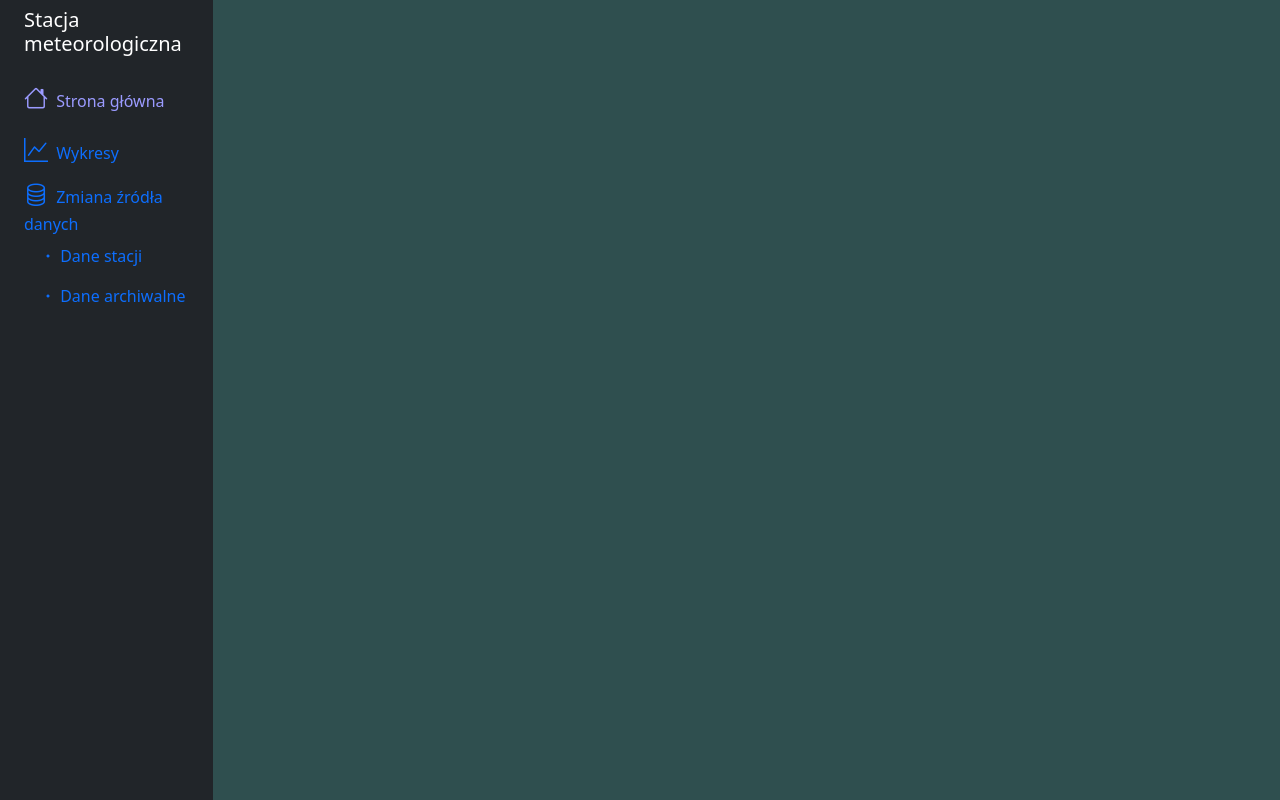
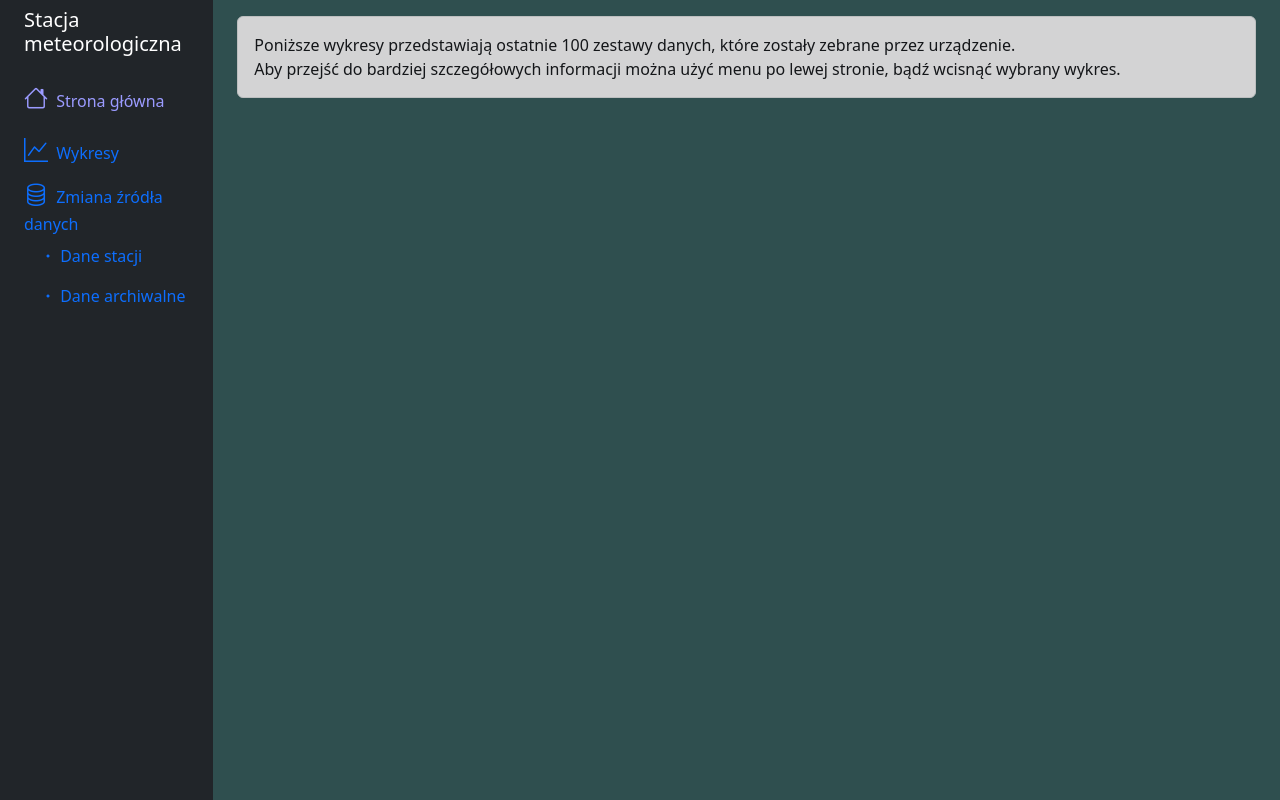
Before and after one commit to JakubWo/eng-web, a Django app: template website/main/templates/main/index.html in a window 1280 px wide. Run offline with Django 4.2, Linux system fonts and the light colour scheme; the template is opened without the code that fills it, so the values that code supplies are empty; some libraries are stand-ins or nearby versions.

Commit message:
add: information on main site add: plots as anchores to sub-pages

```diff
--- a/website/main/templates/main/index.html
+++ b/website/main/templates/main/index.html
@@ -3,9 +3,19 @@
 {% block content %}
     <div class="container-fluid">
         <div class="row">
+            <div class="col">
+                <div class="alert alert-dark">
+                    <span>Poniższe wykresy przedstawiają ostatnie 100 zestawy danych, które zostały zebrane przez urządzenie.</span><br>
+                    <span>Aby przejść do bardziej szczegółowych informacji można użyć menu po lewej stronie, bądź wcisnąć wybrany wykres.</span>
+                </div>
+            </div>
+        </div>
+        <div class="row">
             {% for plot in plots %}
                 <div class="col-6 my-3">
-                    {% include 'main/chart.html' with plot=plot %}
+                    <a href="{% url 'plot' plot_name=plot.name %}" style="color: inherit; text-decoration: inherit;">
+                        {% include 'main/chart.html' with plot=plot %}
+                    </a>
                 </div>
             {% endfor %}
         </div>
```
